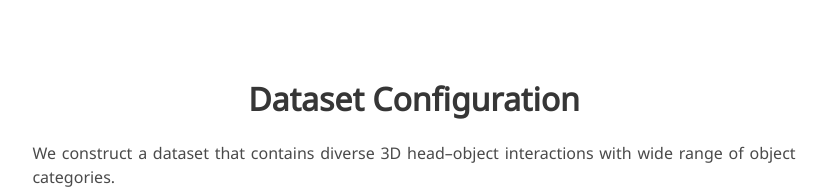
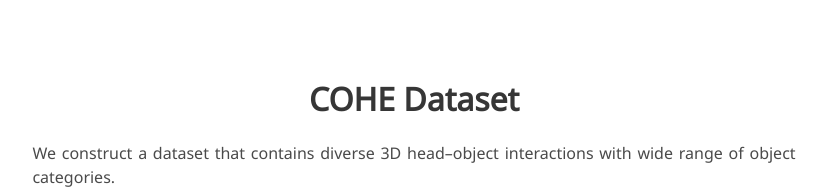
Before and after one commit to HECO-RELEASE/HECO-RELEASE.github.io, a plain HTML site: page index.html in a window 1280 px wide. Shown: the part 1357-1548 px from the top of the page, without its empty margins (226-1053 px from the left). Drawn offline with nearby package versions, Linux system fonts and the light colour scheme; some icons are missing; a web font is replaced by a local one.

Commit message:
Change dataset title to 'COHE Dataset'

```diff
--- a/index.html
+++ b/index.html
@@ -165,7 +165,7 @@
     <!-- Dataset configuration -->
     <div class="columns is-centered has-text-centered">
       <div class="column is-four-fifths">
-        <h2 class="title is-3">Dataset Configuration</h2>
+        <h2 class="title is-3">COHE Dataset</h2>
         <div class="content has-text-justified">
           <p>
             We construct a dataset that contains diverse 3D head–object interactions with wide range of object categories.
```
